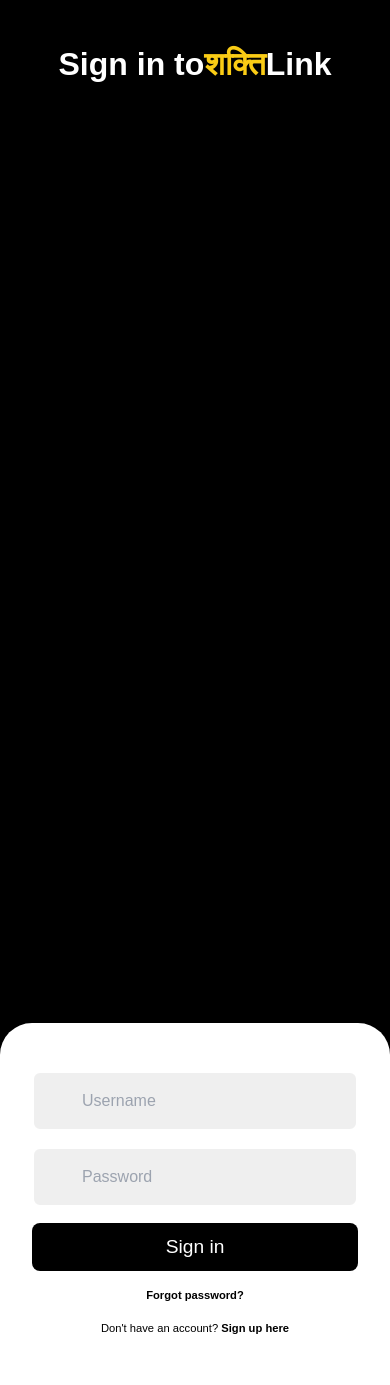
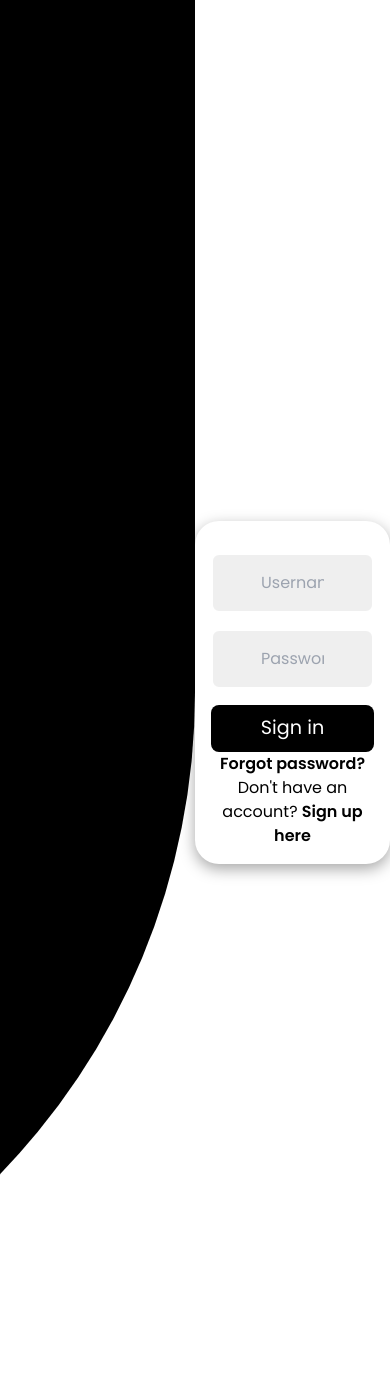
Before and after one commit to Shree7503/ShaktiLink, a FastAPI app: page /auth/donor in a window 390 px wide. Run offline with FastAPI, Linux system fonts and the light colour scheme; some libraries are stand-ins or nearby versions.

Commit message:
Update loginuser.html

```diff
--- a/src/templates/loginuser.html
+++ b/src/templates/loginuser.html
@@ -1,58 +1,39 @@
 <!DOCTYPE html>
 <html lang="en">
 <head>
-    <meta charset="UTF-8" />
-    <meta name="viewport" content="width=device-width, initial-scale=1.0" />
+    <meta charset="UTF-8">
+    <meta name="viewport" content="width=device-width, initial-scale=1.0">
+    <title>Sign In & Sign Up</title>
+
     <!-- Bootstrap Icons -->
-    <link
-      rel="icon"
-      type="image/png"
-      href="C:\Users\saura\OneDrive\Desktop\ecommerse\logo.png"
-    />
-    <script src="https://cdn.jsdelivr.net/npm/bootstrap@5.3.1/dist/js/bootstrap.bundle.min.js"></script>
-    <script
-      src="https://unpkg.com/htmx.org@2.0.4"
-      integrity="sha384-HGfztofotfshcF7+8n44JQL2oJmowVChPTg48S+jvZoztPfvwD79OC/LTtG6dMp+"
-      crossorigin="anonymous"
-    ></script>
+    <link rel="icon" type="image/png" href="C:\Users\saura\OneDrive\Desktop\ecommerse\logo.png">
+
+    <!-- HTMX -->
+    <script src="https://unpkg.com/htmx.org@2.0.4"></script>
+
     <!-- Tailwind CSS -->
     <script src="https://cdn.tailwindcss.com"></script>
-    <title>Sign In & Sign Up</title>
+
+    <!-- Google Fonts -->
+    <link href="https://fonts.googleapis.com/css2?family=Poppins:wght@200;300;400;500;600&display=swap" rel="stylesheet">
+
     <style>
         :root {
             --primary-color: black;
             --secondary-color: black;
-        --black: #000000;
             --white: #ffffff;
             --gray: #efefef;
             --gray-2: #757575;
-
-        --facebook-color: #4267b2;
-        --google-color: #db4437;
-        --twitter-color: #1da1f2;
-        --insta-color: #e1306c;
-
-        /* Dark Shadowy Colors */
-        --dark-gray: #1c1c1c;
-        --deep-black: #0d0d0d;
-        --shadow-black: #111111;
-        --midnight-blue: #121b2b;
-        --charcoal-gray: #2e2e2e;
-        --shadow-red: #5c0a02;
-        --deep-maroon: #3b0f0f;
         }
 
-      @import url("https://fonts.googleapis.com/css2?family=Poppins:wght@200;300;400;500;600&display=swap");
-
         * {
-        font-family: "Poppins", sans-serif;
+            font-family: 'Poppins', sans-serif;
             margin: 0;
             padding: 0;
             box-sizing: border-box;
         }
 
-      html,
-      body {
+        html, body {
             height: 100vh;
             overflow: hidden;
         }
@@ -92,7 +73,7 @@
             width: 100%;
             box-shadow: rgba(0, 0, 0, 0.35) 0px 5px 15px;
             transform: scale(0);
-        transition: 0.5s ease-in-out;
+            transition: .5s ease-in-out;
             transition-delay: 1s;
         }
 
@@ -116,7 +97,7 @@
             padding: 1rem 3rem;
             font-size: 1rem;
             background-color: var(--gray);
-        border-radius: 0.5rem;
+            border-radius: .5rem;
             border: 0.125rem solid var(--white);
             outline: none;
         }
@@ -128,8 +109,8 @@
         .form button {
             cursor: pointer;
             width: 100%;
-        padding: 0.6rem 0;
-        border-radius: 0.5rem;
+            padding: .6rem 0;
+            border-radius: .5rem;
             border: none;
             background-color: var(--primary-color);
             color: var(--white);
@@ -137,147 +118,12 @@
             outline: none;
         }
 
-      .form p {
-        margin: 1rem 0;
-        font-size: 0.7rem;
-      }
-
-      .flex-col {
-        flex-direction: column;
-      }
-
-      .social-list {
-        margin: 2rem 0;
-        padding: 1rem;
-        border-radius: 1.5rem;
-        width: 100%;
-        box-shadow: rgba(0, 0, 0, 0.35) 0px 5px 15px;
-        transform: scale(0);
-        transition: 0.5s ease-in-out;
-        transition-delay: 1.2s;
-      }
-
-      .social-list > div {
-        color: var(--white);
-        margin: 0 0.5rem;
-        padding: 0.7rem;
-        cursor: pointer;
-        border-radius: 0.5rem;
-        cursor: pointer;
-        transform: scale(0);
-        transition: 0.5s ease-in-out;
-      }
-
-      .social-list > div:nth-child(1) {
-        transition-delay: 1.4s;
-      }
-
-      .social-list > div:nth-child(2) {
-        transition-delay: 1.6s;
-      }
-
-      .social-list > div:nth-child(3) {
-        transition-delay: 1.8s;
-      }
-
-      .social-list > div:nth-child(4) {
-        transition-delay: 2s;
-      }
-
-      .social-list > div > i {
-        font-size: 1.5rem;
-        transition: 0.4s ease-in-out;
-      }
-
-      .social-list > div:hover i {
-        transform: scale(1.5);
-      }
-
-      .facebook-bg {
-        background-color: var(--facebook-color);
-      }
-
-      .google-bg {
-        background-color: var(--google-color);
-      }
-
-      .twitter-bg {
-        background-color: var(--twitter-color);
-      }
-
-      .insta-bg {
-        background-color: var(--insta-color);
-      }
-
-      .pointer {
-        cursor: pointer;
-      }
-
         .container.sign-in .form.sign-in,
-      .container.sign-in .social-list.sign-in,
-      .container.sign-in .social-list.sign-in > div,
-      .container.sign-up .form.sign-up,
-      .container.sign-up .social-list.sign-up,
-      .container.sign-up .social-list.sign-up > div {
+        .container.sign-up .form.sign-up {
             transform: scale(1);
         }
 
-      .content-row {
-        position: absolute;
-        top: 0;
-        left: 0;
-        pointer-events: none;
-        z-index: 6;
-        width: 100%;
-      }
-
-      .text {
-        margin: 4rem;
-        color: var(--white);
-      }
-
-      .text h2 {
-        font-size: 3.5rem;
-        font-weight: 800;
-        margin: 2rem 0;
-        transition: 1s ease-in-out;
-      }
-
-      .text p {
-        font-weight: 600;
-        transition: 1s ease-in-out;
-        transition-delay: 0.2s;
-      }
-
-      .img img {
-        width: 30vw;
-        transition: 1s ease-in-out;
-        transition-delay: 0.4s;
-      }
-
-      .text.sign-in h2,
-      .text.sign-in p,
-      .img.sign-in img {
-        transform: translateX(-250%);
-      }
-
-      .text.sign-up h2,
-      .text.sign-up p,
-      .img.sign-up img {
-        transform: translateX(250%);
-      }
-
-      .container.sign-in .text.sign-in h2,
-      .container.sign-in .text.sign-in p,
-      .container.sign-in .img.sign-in img,
-      .container.sign-up .text.sign-up h2,
-      .container.sign-up .text.sign-up p,
-      .container.sign-up .img.sign-up img {
-        transform: translateX(0);
-      }
-
-      /* BACKGROUND */
-
+        /* Toggle Animation */
         .container::before {
             content: "";
             position: absolute;
@@ -286,14 +132,9 @@
             height: 100vh;
             width: 300vw;
             transform: translate(35%, 0);
-        background-image: linear-gradient(
-          -45deg,
-          var(--primary-color) 0%,
-          var(--secondary-color) 100%
-        );
+            background-image: linear-gradient(-45deg, var(--primary-color) 0%, var(--secondary-color) 100%);
             transition: 1s ease-in-out;
             z-index: 6;
-        box-shadow: rgba(0, 0, 0, 0.35) 0px 5px 15px;
             border-bottom-right-radius: max(50vw, 50vh);
             border-top-left-radius: max(50vw, 50vh);
         }
@@ -308,212 +149,80 @@
             right: 50%;
         }
 
-      /* RESPONSIVE */
-
-      @media only screen and (max-width: 425px) {
-        .container::before,
-        .container.sign-in::before,
-        .container.sign-up::before {
-          height: 100vh;
-          border-bottom-right-radius: 0;
-          border-top-left-radius: 0;
-          z-index: 0;
-          transform: none;
-          right: 0;
-        }
-
-        /* .container.sign-in .col.sign-up {
-              transform: translateY(100%);
-          } */
-
-        .container.sign-in .col.sign-in,
-        .container.sign-up .col.sign-up {
-          transform: translateY(0);
-        }
-
-        .content-row {
-          align-items: flex-start !important;
-        }
-
-        .content-row .col {
-          transform: translateY(0);
-          background-color: unset;
-        }
-
-        .col {
-          width: 100%;
-          position: absolute;
-          padding: 2rem;
-          background-color: var(--white);
-          border-top-left-radius: 2rem;
-          border-top-right-radius: 2rem;
-          transform: translateY(100%);
-          transition: 1s ease-in-out;
-        }
-
-        .row {
-          align-items: flex-end;
-          justify-content: flex-end;
-        }
-
-        .form,
-        .social-list {
-          box-shadow: none;
-          margin: 0;
-          padding: 0;
-        }
-
-        .text {
-          margin: 0;
-        }
-
-        .text p {
-          display: none;
-        }
-
-        .text h2 {
-          margin: 0.5rem;
-          font-size: 2rem;
-        }
-      }
     </style>
 </head>
 <body>
+
     <div id="container" class="container">
         <!-- FORM SECTION -->
         <div class="row">
             <!-- SIGN UP -->
             <div class="col align-items-center flex-col sign-up">
                 <div class="form-wrapper align-items-center">
-            <div
-              class="form sign-up"
-              hx-post="/signup"
-              hx-target="#signup-response"
-              hx-swap="innerHTML"
-            >
+                    <form class="form sign-up" hx-post="/signup" hx-target="#signup-response" hx-swap="innerHTML">
                         <div class="input-group">
-                <i class="bx bxs-user"></i>
-                <input
-                  name="username"
-                  type="text"
-                  placeholder="Username"
-                  required
-                />
+                            <i class='bx bxs-user'></i>
+                            <input name="username" type="text" placeholder="Username" required>
                         </div>
                         <div class="input-group">
-                <i class="bx bx-mail-send"></i>
-                <input name="email" type="email" placeholder="Email" required />
+                            <i class='bx bx-mail-send'></i>
+                            <input name="email" type="email" placeholder="Email" required>
                         </div>
                         <div class="input-group">
-                <i class="bx bxs-lock-alt"></i>
-                <input
-                  name="password"
-                  type="password"
-                  placeholder="Password"
-                  required
-                />
+                            <i class='bx bxs-lock-alt'></i>
+                            <input name="password" type="password" placeholder="Password" required>
                         </div>
                         <div class="input-group">
-                <i class="bx bxs-lock-alt"></i>
-                <input
-                  name="cpassword"
-                  type="password"
-                  placeholder="Confirm password"
-                  required
-                />
+                            <i class='bx bxs-lock-alt'></i>
+                            <input name="cpassword" type="password" placeholder="Confirm password" required>
                         </div>
                         <button type="submit">Sign up</button>
                         <p id="signup-response"></p>
                         <p>
-                <span> Already have an account? </span>
-                <b onclick="toggle()" class="pointer"> Sign in here </b>
+                            <span>Already have an account?</span>
+                            <b onclick="toggle()" class="pointer">Sign in here</b>
                         </p>
+                    </form>
+                </div>
+            </div>
+
+            <!-- SIGN IN -->
+            <div class="col align-items-center flex-col sign-in">
+                <div class="form-wrapper align-items-center">
+                    <form class="form sign-in" hx-post="/signin" hx-target="#signin-response" hx-swap="innerHTML">
+                        <div class="input-group">
+                            <i class='bx bxs-user'></i>
+                            <input name="username" type="text" placeholder="Username" required>
+                        </div>
+                        <div class="input-group">
+                            <i class='bx bxs-lock-alt'></i>
+                            <input name="password" type="password" placeholder="Password" required>
+                        </div>
+                        <button type="submit">Sign in</button>
+                        <p id="signin-response"></p>
+                        <p><b>Forgot password?</b></p>
+                        <p>
+                            <span>Don't have an account?</span>
+                            <b onclick="toggle()" class="pointer">Sign up here</b>
+                        </p>
+                    </form>
                 </div>
             </div>
         </div>
-        <!-- END SIGN UP -->
-        <!-- SIGN IN -->
-        <div class="col align-items-center flex-col sign-in">
-          <div class="form-wrapper align-items-center">
-            <div
-              class="form sign-in"
-              hx-post="/signin"
-              hx-target="#signin-response"
-              hx-swap="innerHTML"
-            >
-              <div class="input-group">
-                <i class="bx bxs-user"></i>
-                <input
-                  name="username"
-                  type="text"
-                  placeholder="Username"
-                  required
-                />
-              </div>
-              <div class="input-group">
-                <i class="bx bxs-lock-alt"></i>
-                <input
-                  name="password"
-                  type="password"
-                  placeholder="Password"
-                  required
-                />
-              </div>
-              <button type="submit">Sign in</button>
-              <p id="signin-response"></p>
-              <p>
-                <b> Forgot password? </b>
-              </p>
-              <p>
-                <span> Don't have an account? </span>
-                <b onclick="toggle()" class="pointer"> Sign up here </b>
-              </p>
-            </div>
-          </div>
-          <div class="form-wrapper"></div>
-        </div>
-        <!-- END SIGN IN -->
-      </div>
-      <!-- END FORM SECTION -->
-      <!-- CONTENT SECTION -->
-      <div class="row content-row">
-        <!-- SIGN IN CONTENT -->
-        <div class="col align-items-center flex-col">
-          <div class="text sign-in">
-            <h2>
-              Sign in to<span style="color: #facc15">शक्ति</span
-              ><span style="color: white">Link</span>
-            </h2>
-          </div>
-          <div class="img sign-in"></div>
-        </div>
-        <!-- END SIGN IN CONTENT -->
-        <!-- SIGN UP CONTENT -->
-        <div class="col align-items-center flex-col">
-          <div class="img sign-up"></div>
-          <div class="text sign-up">
-            <h2>
-              Join the<span style="color: #facc15">शक्ति</span
-              ><span style="color: white"> Link Family</span>
-            </h2>
-          </div>
-        </div>
-        <!-- END SIGN UP CONTENT -->
-      </div>
-      <!-- END CONTENT SECTION -->
     </div>
 
     <script>
         let container = document.getElementById("container");
 
-      toggle = () => {
+        function toggle() {
             container.classList.toggle("sign-in");
             container.classList.toggle("sign-up");
-      };
+        }
 
         setTimeout(() => {
             container.classList.add("sign-in");
         }, 200);
     </script>
+
 </body>
 </html>
```
Lines whose indentation alone changed are shown as unchanged.
